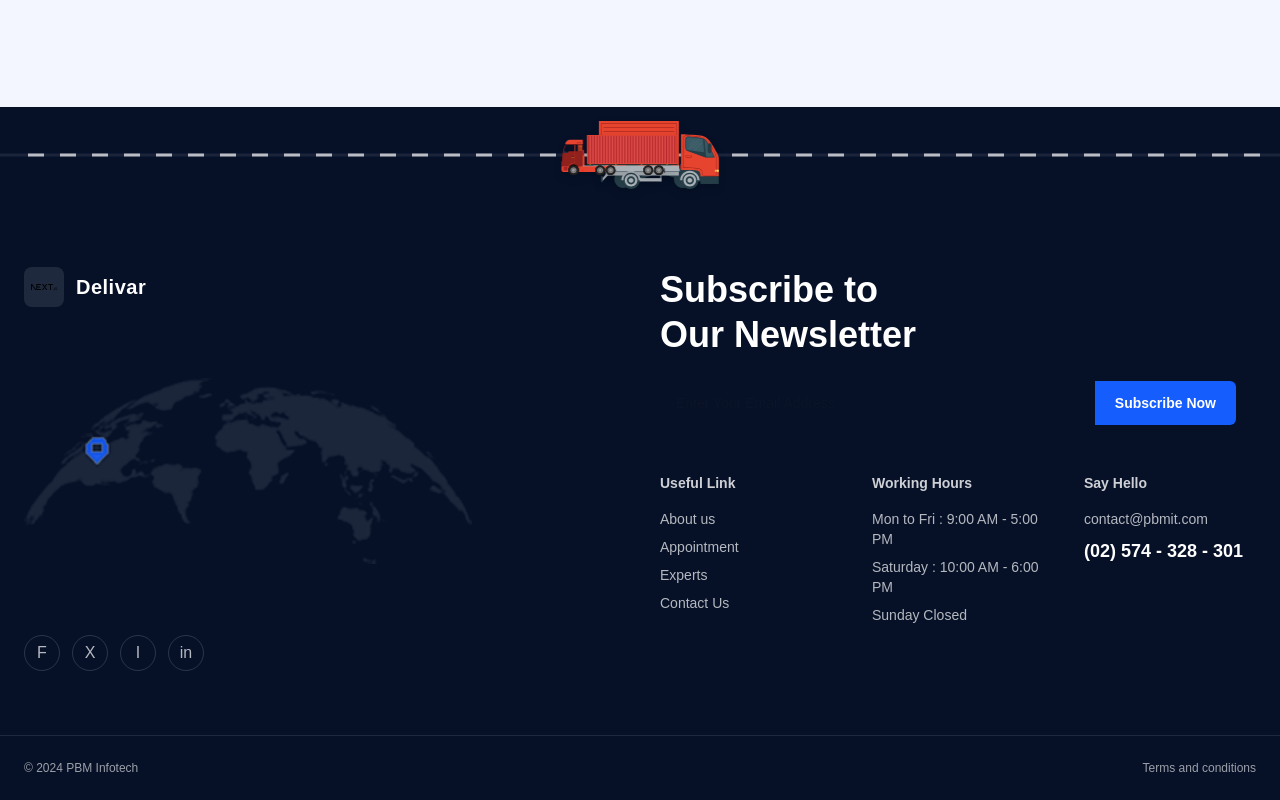
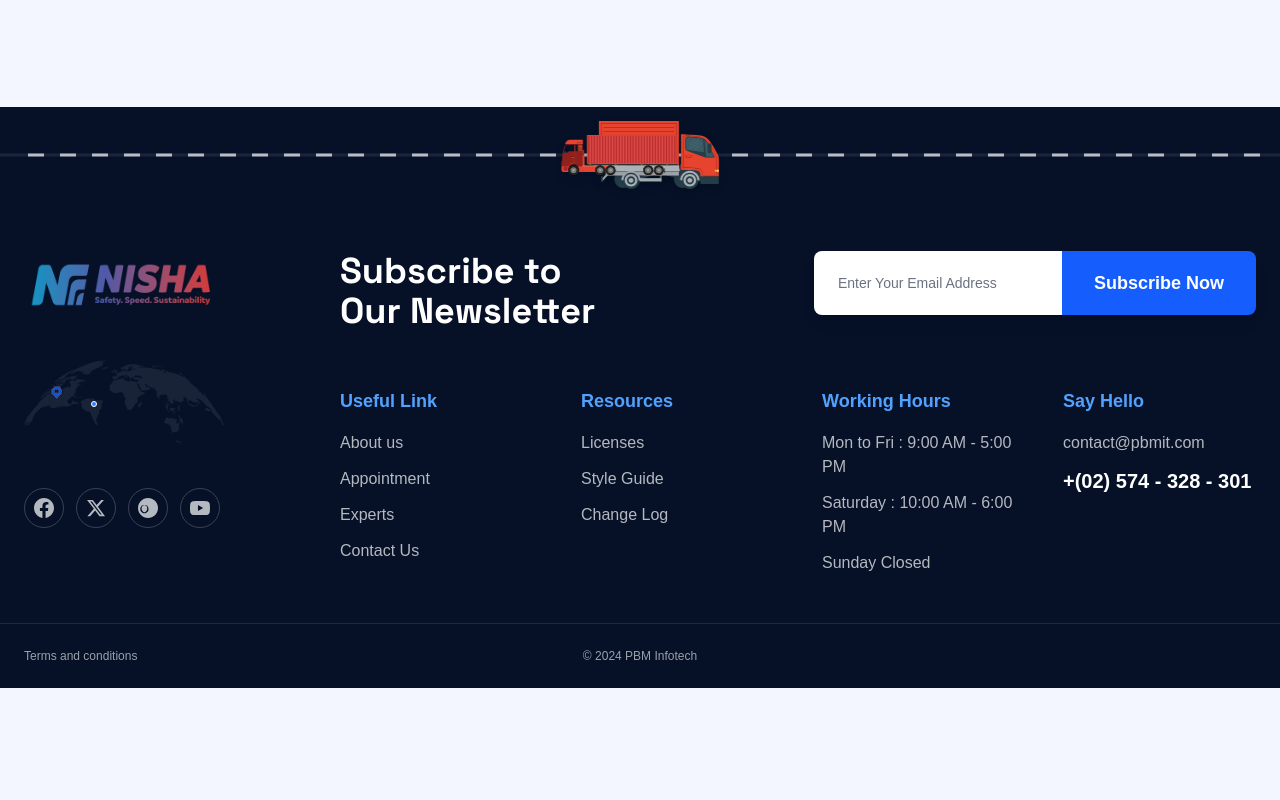
Before and after one commit to AneeVerse/nisha-roadways, a Next.js app: page / in a window 1280 px wide. Shown: the part 5200-6000 px from the top of the page. After the commit the page ends 5888 px from the top, so only its background shows below. Built offline with nearby package versions, Linux system fonts and the light colour scheme.

Commit message:
Update package dependencies and enhance component layouts; add react-icons package, adjust max-widths in Awards and Blogs components, and improve Footer structure and styling for better responsiveness.

```diff
--- a/src/components/Awards.tsx
+++ b/src/components/Awards.tsx
@@ -46,7 +46,7 @@ const Awards: React.FC = () => {
         />
       </div>
 
-      <div className="relative z-10 mx-auto max-w-7xl px-4 sm:px-6 lg:px-8">
+      <div className="relative z-10 mx-auto max-w-[1400px] px-4 sm:px-6 lg:px-8">
         {/* Section title with dividers */}
         <div className="mb-10 flex items-center gap-4">
           <div className="hidden h-px flex-1 bg-slate-200 sm:block" />
--- a/src/components/Blogs.tsx
+++ b/src/components/Blogs.tsx
@@ -45,13 +45,13 @@ const items: Blog[] = [
 const MetaRow: React.FC<{ date: string; author: string; className?: string }> = ({ date, author, className }) => (
   <div className={`flex items-center gap-4 text-xs text-slate-500 ${className ?? ""}`}>
     <div className="flex items-center gap-1">
-      <svg width="14" height="14" viewBox="0 0 24 24" fill="none" stroke="currentColor" strokeWidth="2">
+      <svg width="14" height="14" viewBox="0 0 24 24" fill="none" stroke="#3b82f6" strokeWidth="2">
         <path d="M8 7V3m8 4V3M3 11h18M5 21h14a2 2 0 0 0 2-2V7H3v12a2 2 0 0 0 2 2z" strokeLinecap="round" strokeLinejoin="round" />
       </svg>
       <span>{date}</span>
     </div>
     <div className="flex items-center gap-1">
-      <svg width="14" height="14" viewBox="0 0 24 24" fill="none" stroke="currentColor" strokeWidth="2">
+      <svg width="14" height="14" viewBox="0 0 24 24" fill="none" stroke="#3b82f6" strokeWidth="2">
         <path d="M20 21v-2a4 4 0 0 0-4-4H8a4 4 0 0 0-4 4v2" strokeLinecap="round" strokeLinejoin="round" />
         <circle cx="12" cy="7" r="4" />
       </svg>
@@ -62,7 +62,7 @@ const MetaRow: React.FC<{ date: string; author: string; className?: string }> =
 
 const Blogs: React.FC = () => {
   return (
-    <section className="relative mx-auto max-w-7xl px-4 py-16 sm:px-6 lg:px-8 bg-[#f4f6ff]">
+    <section className="relative mx-auto max-w-[1400px] px-4 py-16 sm:px-6 lg:px-8 bg-[#f4f6ff]">
       {/* Section heading */}
       <div className="text-center mb-10">
         <div className="mb-3 inline-flex items-center gap-2 text-xs font-semibold uppercase tracking-wide text-slate-500">
--- a/src/components/Footer.tsx
+++ b/src/components/Footer.tsx
@@ -63,69 +63,127 @@ const Footer: React.FC = () => {
 
       {/* Main footer content */}
       <div className="relative">
-        <div className="max-w-7xl mx-auto px-6 py-16">
-          <div className="grid lg:grid-cols-2 gap-10">
-            {/* Left: brand + map image */}
-            <div>
+        <div className="max-w-7xl mx-auto px-6 py-8 lg:py-12">
+          <div className="grid lg:grid-cols-4 gap-8 items-start">
+            {/* Left: brand + map image - takes 1 column */}
+            <div className="flex flex-col lg:col-span-1">
               <div className="flex items-center gap-3 mb-6">
-                <div className="w-10 h-10 rounded-lg bg-white/10 flex items-center justify-center">
-                  <Image src="/next.svg" alt="logo" width={26} height={26} />
+                <Image
+                  src="/nav-logo.png"
+                  alt="NISHA"
+                  width={110}
+                  height={35}
+                  className="h-16 w-auto"
+                />
               </div>
-                <span className="text-xl font-semibold tracking-wide">Delivar</span>
-              </div>
-              <div className="relative w-full max-w-md aspect-[16/10]">
+
+              {/* Smaller world map image */}
+              <div className="relative w-full max-w-[200px] mb-6">
+                <div className="relative aspect-[16/10] w-full">
                   <Image
                     src="/footer/677f51b86a775b868658e1f7_footer-img-map.png"
                     alt="world map"
                     fill
-                  className="object-contain opacity-90"
+                    className="object-contain opacity-80"
                     priority={false}
                   />
-              </div>
-              <div className="mt-6 flex items-center gap-3 text-white/70">
-                <button className="w-9 h-9 rounded-full border border-white/15 hover:bg-white/10 transition" aria-label="Facebook">F</button>
-                <button className="w-9 h-9 rounded-full border border-white/15 hover:bg-white/10 transition" aria-label="Twitter">X</button>
-                <button className="w-9 h-9 rounded-full border border-white/15 hover:bg-white/10 transition" aria-label="Instagram">I</button>
-                <button className="w-9 h-9 rounded-full border border-white/15 hover:bg-white/10 transition" aria-label="LinkedIn">in</button>
+                  {/* Blue location pin */}
+                  <div className="absolute top-1/2 left-1/3 w-1.5 h-1.5 bg-blue-500 rounded-full border border-white shadow-lg"></div>
                 </div>
               </div>
 
-            {/* Right: newsletter and links */}
+              {/* Social icons with proper icons */}
+              <div className="flex items-center gap-3">
+                <button className="w-10 h-10 rounded-full border border-white/20 hover:bg-white/10 hover:border-white/40 transition-all flex items-center justify-center text-white/70 hover:text-white" aria-label="Facebook">
+                  <svg className="w-5 h-5" fill="currentColor" viewBox="0 0 24 24">
+                    <path d="M24 12.073c0-6.627-5.373-12-12-12s-12 5.373-12 12c0 5.99 4.388 10.954 10.125 11.854v-8.385H7.078v-3.47h3.047V9.43c0-3.007 1.792-4.669 4.533-4.669 1.312 0 2.686.235 2.686.235v2.953H15.83c-1.491 0-1.956.925-1.956 1.874v2.25h3.328l-.532 3.47h-2.796v8.385C19.612 23.027 24 18.062 24 12.073z"/>
+                  </svg>
+                </button>
+                <button className="w-10 h-10 rounded-full border border-white/20 hover:bg-white/10 hover:border-white/40 transition-all flex items-center justify-center text-white/70 hover:text-white" aria-label="Twitter">
+                  <svg className="w-5 h-5" fill="currentColor" viewBox="0 0 24 24">
+                    <path d="M18.244 2.25h3.308l-7.227 8.26 8.502 11.24H16.17l-5.214-6.817L4.99 21.75H1.68l7.73-8.835L1.254 2.25H8.08l4.713 6.231zm-1.161 17.52h1.833L7.084 4.126H5.117z"/>
+                  </svg>
+                </button>
+                <button className="w-10 h-10 rounded-full border border-white/20 hover:bg-white/10 hover:border-white/40 transition-all flex items-center justify-center text-white/70 hover:text-white" aria-label="Instagram">
+                  <svg className="w-5 h-5" fill="currentColor" viewBox="0 0 24 24">
+                    <path d="M12.017 0C5.396 0 .029 5.367.029 11.987c0 6.62 5.367 11.987 11.987 11.987s11.987-5.367 11.987-11.987C24.014 5.367 18.637.001 12.017.001zM8.449 16.988c-1.297 0-2.448-.596-3.205-1.534-.757-.937-1.097-2.178-.932-3.394.165-1.216.858-2.288 1.898-2.936 1.04-.648 2.298-.774 3.442-.345 1.144.429 2.097 1.382 2.609 2.609.512 1.227.512 2.609 0 3.836-.256.613-.629 1.158-1.093 1.6-.464.441-1.01.791-1.603 1.027-.593.236-1.227.356-1.862.356-.635 0-1.269-.12-1.862-.356-.593-.236-1.139-.586-1.603-1.027-.464-.442-.837-.987-1.093-1.6-.512-1.227-.512-2.609 0-3.836.512-1.227 1.465-2.18 2.609-2.609 1.144-.429 2.402-.303 3.442.345 1.04.648 1.733 1.72 1.898 2.936.165 1.216-.175 2.457-.932 3.394-.757.938-1.908 1.534-3.205 1.534z"/>
+                  </svg>
+                </button>
+                <button className="w-10 h-10 rounded-full border border-white/20 hover:bg-white/10 hover:border-white/40 transition-all flex items-center justify-center text-white/70 hover:text-white" aria-label="YouTube">
+                  <svg className="w-5 h-5" fill="currentColor" viewBox="0 0 24 24">
+                    <path d="M23.498 6.186a3.016 3.016 0 0 0-2.122-2.136C19.505 3.545 12 3.545 12 3.545s-7.505 0-9.377.505A3.017 3.017 0 0 0 .502 6.186C0 8.07 0 12 0 12s0 3.93.502 5.814a3.016 3.016 0 0 0 2.122 2.136c1.871.505 9.376.505 9.376.505s7.505 0 9.377-.505a3.015 3.015 0 0 0 2.122-2.136C24 15.93 24 12 24 12s0-3.93-.502-5.814zM9.545 15.568V8.432L15.818 12l-6.273 3.568z"/>
+                  </svg>
+                </button>
+              </div>
+            </div>
+
+            {/* Right: newsletter and links - takes 3 columns */}
+            <div className="flex flex-col lg:col-span-3">
+              {/* Newsletter section on top */}
+              <div className="mb-8 lg:mb-10">
+                <div className="grid lg:grid-cols-2 gap-6 lg:gap-8 items-start">
+                  {/* Left: Subscribe text */}
                   <div>
-              <h3 className="text-3xl md:text-4xl font-bold leading-tight">Subscribe to
-                <br />Our Newsletter</h3>
-              <div className="mt-6 flex max-w-xl">
+                    <h3 className="text-2xl lg:text-4xl font-bold font-space-grotesk mb-4">
+                      Subscribe to<br />Our Newsletter
+                    </h3>
+
+                  </div>
+
+                  {/* Right: Input form positioned higher and to the right */}
+                  <div className="lg:mt-0">
+                    <form className="w-full" onSubmit={(e) => e.preventDefault()}>
+                      <div className="flex rounded-lg overflow-hidden shadow-lg">
                         <input
                           type="email"
                           placeholder="Enter Your Email Address"
-                  className="flex-1 rounded-l-md px-4 py-3 text-sm text-gray-900 outline-none"
+                          className="flex-1 h-16 px-6 text-sm text-gray-900 placeholder-gray-500 bg-white border-0 outline-none"
+                          required
                         />
-                <button className="rounded-r-md bg-blue-600 hover:bg-blue-700 px-5 text-sm font-semibold">Subscribe Now</button>
+                        <button
+                          type="submit"
+                          className="px-6 lg:px-8 h-16 bg-blue-600 hover:bg-blue-700 text-white text-sm lg:text-lg font-semibold transition-colors duration-200 whitespace-nowrap"
+                        >
+                          Subscribe Now
+                        </button>
+                      </div>
+                    </form>
+                  </div>
+                </div>
               </div>
 
-              <div className="grid md:grid-cols-3 gap-10 mt-12 text-sm">
+              {/* Navigation links section below */}
+              <div className="grid sm:grid-cols-2 lg:grid-cols-4 gap-8 lg:gap-12">
                 <div>
-                  <h4 className="text-white/80 font-semibold mb-4">Useful Link</h4>
-                  <ul className="space-y-2 text-white/70">
-                    <li>About us</li>
-                    <li>Appointment</li>
-                    <li>Experts</li>
-                    <li>Contact Us</li>
+                  <h4 className="text-blue-400 font-semibold mb-4 text-base lg:text-lg">Useful Link</h4>
+                  <ul className="space-y-3 text-sm lg:text-base text-white/70">
+                    <li><a href="#" className="hover:text-white transition-colors">About us</a></li>
+                    <li><a href="#" className="hover:text-white transition-colors">Appointment</a></li>
+                    <li><a href="#" className="hover:text-white transition-colors">Experts</a></li>
+                    <li><a href="#" className="hover:text-white transition-colors">Contact Us</a></li>
                   </ul>
                 </div>
                 <div>
-                  <h4 className="text-white/80 font-semibold mb-4">Working Hours</h4>
-                  <ul className="space-y-2 text-white/70">
+                  <h4 className="text-blue-400 font-semibold mb-4 text-base lg:text-lg">Resources</h4>
+                  <ul className="space-y-3 text-sm lg:text-base text-white/70">
+                    <li><a href="#" className="hover:text-white transition-colors">Licenses</a></li>
+                    <li><a href="#" className="hover:text-white transition-colors">Style Guide</a></li>
+                    <li><a href="#" className="hover:text-white transition-colors">Change Log</a></li>
+                  </ul>
+                </div>
+                <div>
+                  <h4 className="text-blue-400 font-semibold mb-4 text-base lg:text-lg">Working Hours</h4>
+                  <ul className="space-y-3 text-sm lg:text-base text-white/70">
                     <li>Mon to Fri : 9:00 AM - 5:00 PM</li>
                     <li>Saturday : 10:00 AM - 6:00 PM</li>
                     <li>Sunday Closed</li>
                   </ul>
                 </div>
                 <div>
-                  <h4 className="text-white/80 font-semibold mb-4">Say Hello</h4>
-                  <ul className="space-y-2 text-white/70">
-                    <li>contact@pbmit.com</li>
-                    <li className="text-lg font-semibold text-white">(02) 574 - 328 - 301</li>
+                  <h4 className="text-blue-400 font-semibold mb-4 text-base lg:text-lg">Say Hello</h4>
+                  <ul className="space-y-3 text-sm lg:text-base text-white/70">
+                    <li><a href="mailto:contact@pbmit.com" className="hover:text-white transition-colors">contact@pbmit.com</a></li>
+                    <li className="text-lg lg:text-xl font-semibold text-white">+(02) 574 - 328 - 301</li>
                   </ul>
                 </div>
               </div>
@@ -134,9 +192,10 @@ const Footer: React.FC = () => {
         </div>
 
         <div className="border-t border-white/10">
-          <div className="max-w-7xl mx-auto px-6 py-6 text-xs text-white/60 flex items-center justify-between">
-            <span>© 2024 PBM Infotech</span>
-            <a href="#" className="hover:text-white/80">Terms and conditions</a>
+          <div className="max-w-7xl mx-auto px-6 py-6 text-xs text-white/60 grid grid-cols-1 md:grid-cols-3 items-center">
+            <a href="#" className="hover:text-white/80 text-left">Terms and conditions</a>
+            <span className="text-center">© 2024 PBM Infotech</span>
+            <div className="text-right"></div>
           </div>
         </div>
       </div>
```
Also changed, not shown: package.json (+6 -5 lines), 1 other file (tests, documents, lock files or other folders). Lines whose indentation alone changed are shown as unchanged.
